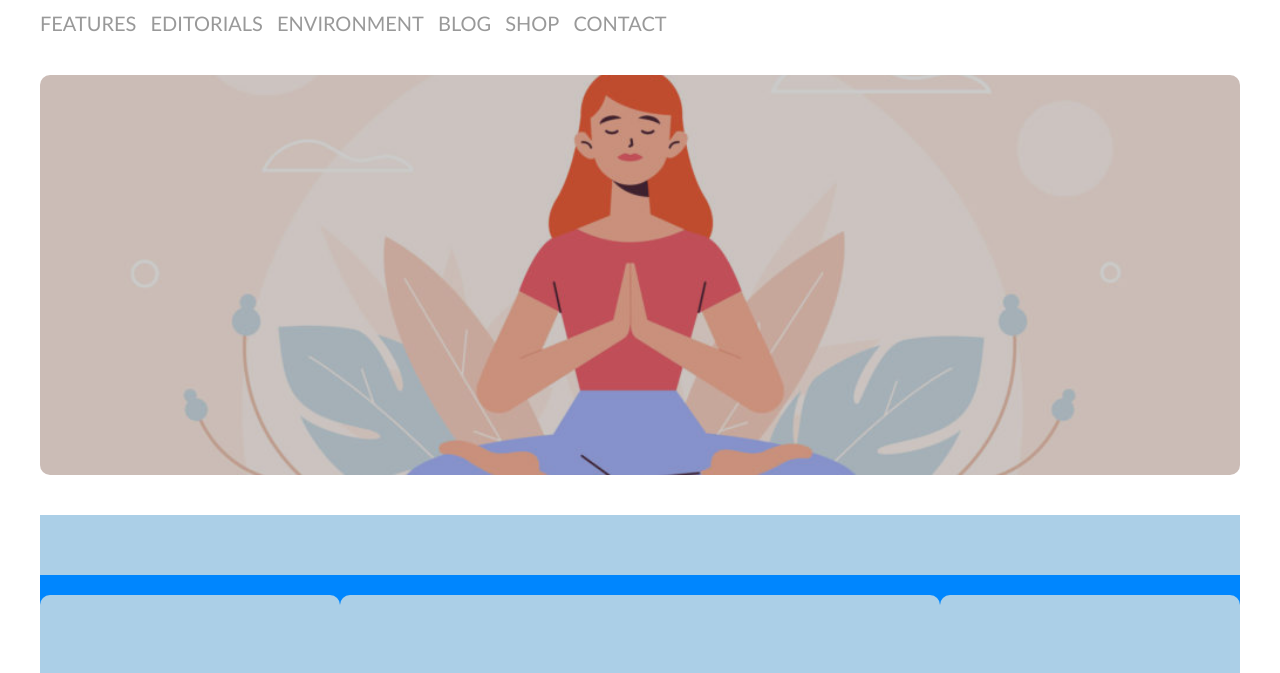
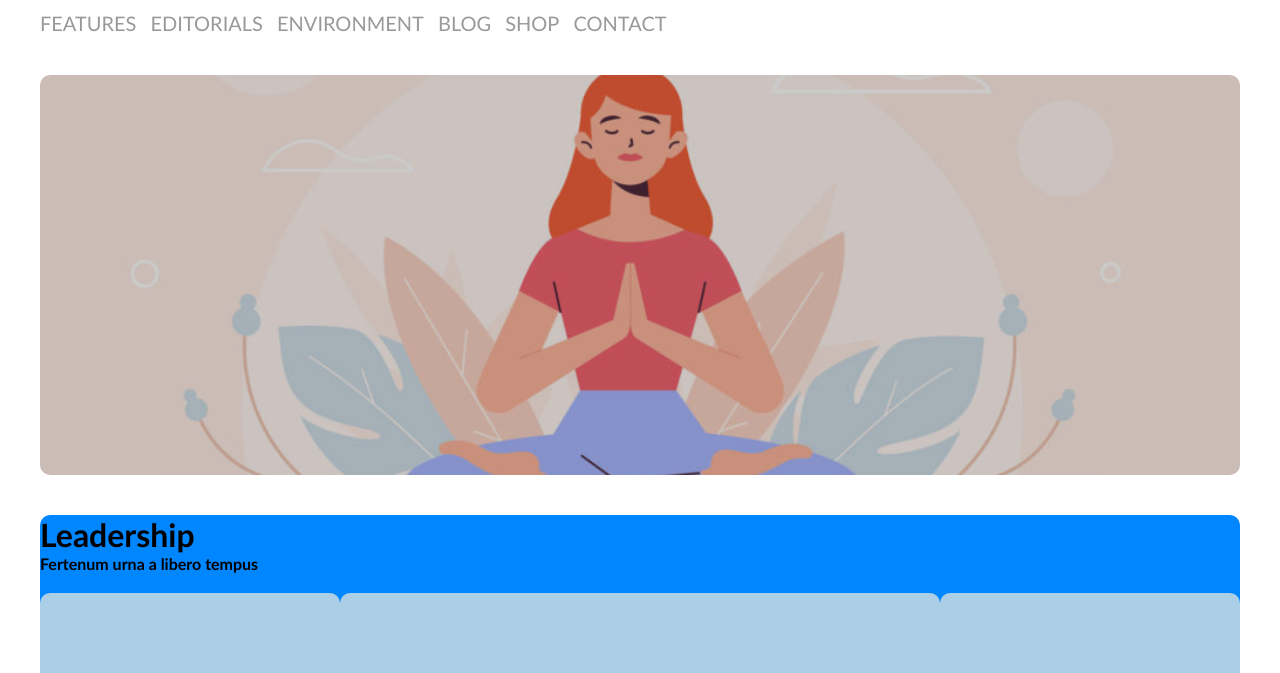
Before and after one commit to marcodeiulio/htmlcss-wp, a plain HTML site: page index.html in a window 1280 px wide. Shown: the part 127-800 px from the top of the page. Drawn offline with Linux system fonts and the light colour scheme.

Commit message:
- Added content in #secondary-header

```diff
--- a/css/style.css
+++ b/css/style.css
@@ -1,4 +1,4 @@
-/* utilities */
+/* generics */
 
 * {
 	margin: 0;
@@ -20,7 +20,7 @@
 	margin: 20px auto;
 }
 
-#main-header {
+#secondary-header {
 	width: 100%;
 }
 
--- a/index.html
+++ b/index.html
@@ -38,10 +38,15 @@
 		</header>
 		<article class="block" id="introduction"></article>
 		<div class="block" id="table-container">
-			<header id="mini-header"></header>
+			<header id="secondary-header">
+				<h1>Leadership</h1>
+				<h4>Fertenum urna a libero tempus</h4>
+
+			</header>
 			<div class="clearfix">
 				<div class="table sidebar"></div>
-				<article class="table" id="description"></article>
+				<article class="table" id="description">
+				</article>
 				<div class="table sidebar"></div>
 			</div>
 		</div>
```
